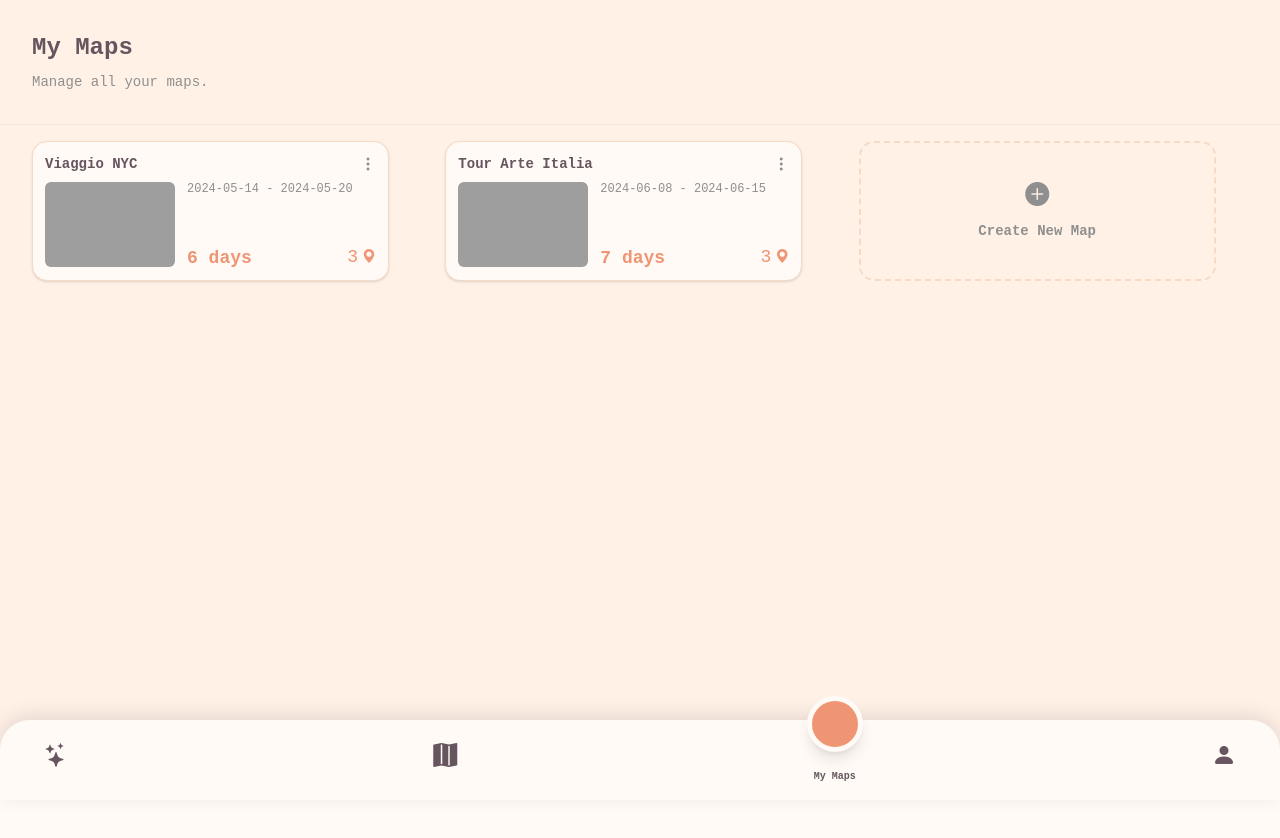
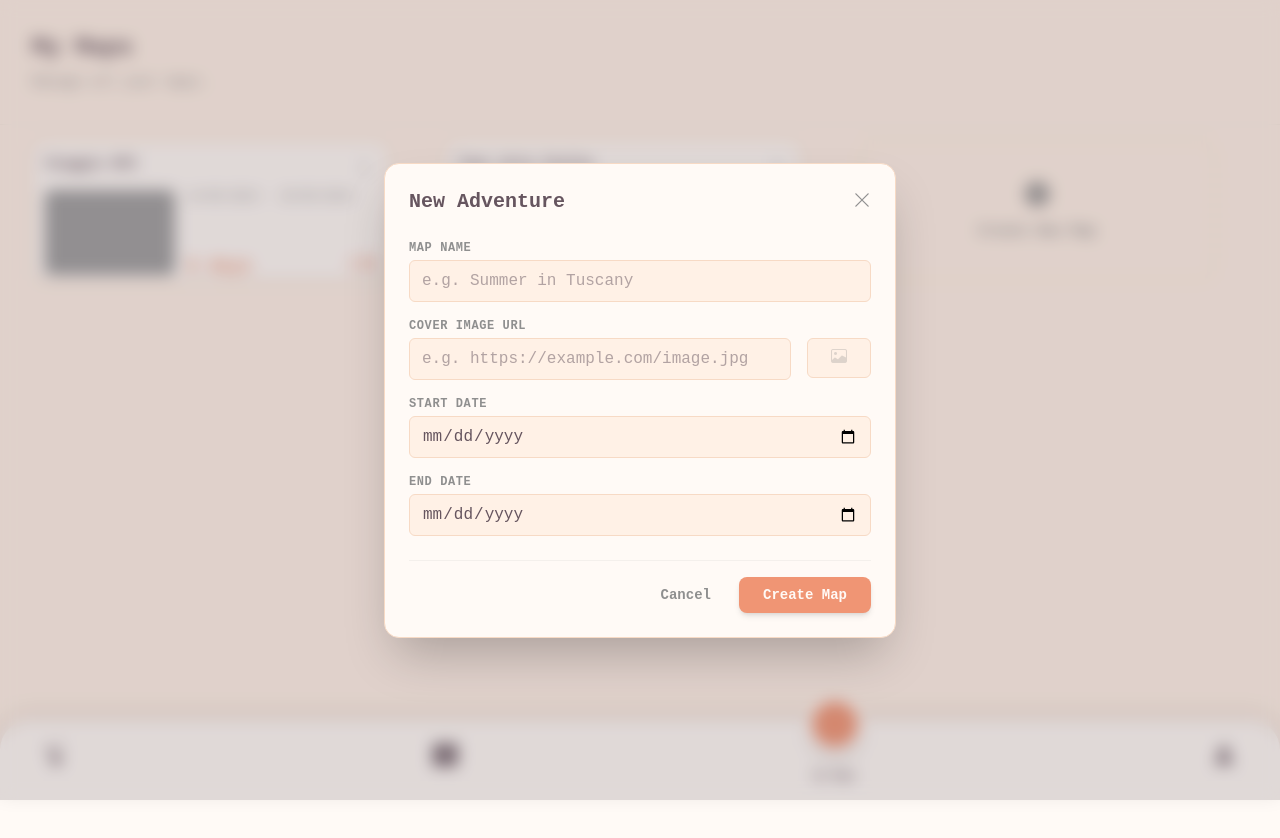
Before and after one commit to mRickk/MapFlowHFP, a Vue app in the folder nodejs/frontend/: page /my-maps in a window 1280 px wide. Both pictures are taken after a click on the button "Create New Map". Shown: the top 838 px of the page. Built offline with nearby package versions, Linux system fonts and the light colour scheme; grey boxes are pictures that could not be loaded.

Commit message:
feat: added edit and delete functionalities

```diff
--- a/nodejs/frontend/src/components/MapCard.vue
+++ b/nodejs/frontend/src/components/MapCard.vue
@@ -1,5 +1,5 @@
 <script setup lang="ts">
-import { computed } from 'vue';
+import { computed, ref } from 'vue'; // Aggiunto ref
 import { useRouter } from 'vue-router';
 import { selectMap } from '@/services/userService.js';
 
@@ -13,20 +13,30 @@ interface Props {
 }
 
 const props = defineProps<Props>();
+const emit = defineEmits(['edit', 'delete']);
 const router = useRouter();
 
-const dateRange = computed(() => `${props.startDate} - ${props.endDate}`);
+const isMenuOpen = ref(false);
+
+const formatDate = (dateStr: string) => {
+  if (!dateStr) return '';
+  return new Date(dateStr).toLocaleDateString('it-IT', {
+    day: '2-digit',
+    month: '2-digit',
+    year: 'numeric'
+  });
+};
+
+const dateRange = computed(() => {
+  return `${formatDate(props.startDate)} - ${formatDate(props.endDate)}`;
+});
 
 const durationInDays = computed(() => {
   if (!props.startDate || !props.endDate) return 0;
-
   const start = new Date(props.startDate);
   const end = new Date(props.endDate);
-
   const diffInMs = end.getTime() - start.getTime();
-  const diffInDays = Math.ceil(diffInMs / (1000 * 60 * 60 * 24));
-
-  return diffInDays;
+  return Math.ceil(diffInMs / (1000 * 60 * 60 * 24));
 });
 
 const durationLabel = computed(() => {
@@ -37,11 +47,24 @@ const durationLabel = computed(() => {
 const handleMapSelection = () => {
   try {
     selectMap(props.id);
-
     router.push({ name: 'Map' });
   } catch (error) {
     console.error("Errore durante la selezione della mappa:", error);
   }
+};
+
+const toggleMenu = () => {
+  isMenuOpen.value = !isMenuOpen.value;
+};
+
+const onEdit = () => {
+  emit('edit', props.id);
+  isMenuOpen.value = false;
+};
+
+const onDelete = () => {
+  emit('delete', props.id);
+  isMenuOpen.value = false;
 };
 </script>
 
@@ -49,16 +72,39 @@ const handleMapSelection = () => {
   <article
       @click="handleMapSelection"
       class="group relative w-[357px] h-[140px] rounded-[15px] bg-white border border-lesslight font-mono p-3 flex flex-col justify-between overflow-hidden shadow-sm
-             /* Hover effects sulla card */
              hover:shadow-xl hover:-translate-y-1 hover:border-bright/30 transition-all duration-300 ease-out cursor-pointer"
   >
-    <div class="flex justify-between items-start w-full mb-1">
-      <h3 class="text-dark font-bold text-sm truncate pr-2 group-hover:text-bright transition-colors">
+    <div class="flex justify-between items-start w-full mb-1 relative"> <h3 class="text-dark font-bold text-sm truncate pr-2 group-hover:text-bright transition-colors">
         {{ name }}
       </h3>
-      <button @click.stop class="text-gray hover:text-dark transition-colors relative z-10">
+
+      <button
+        @click.stop="toggleMenu"
+        class="text-gray hover:text-dark transition-colors relative z-20 p-1 rounded-full hover:bg-lighter"
+      >
         <i class="bi bi-three-dots-vertical"></i>
       </button>
+
+      <div
+        v-if="isMenuOpen"
+        @click.stop
+        class="absolute top-6 right-0 bg-white border border-lesslight shadow-lg rounded-md z-30 w-32 flex flex-col py-1 animate-fade-in-down"
+      >
+        <button
+          @click="onEdit"
+          class="text-left px-4 py-2 text-xs text-dark hover:bg-lighter hover:text-bright transition-colors flex items-center gap-2"
+        >
+          <i class="bi bi-pencil"></i> Edit
+        </button>
+        <button
+          @click="onDelete"
+          class="text-left px-4 py-2 text-xs text-red-500 hover:bg-red-50 transition-colors flex items-center gap-2"
+        >
+          <i class="bi bi-trash"></i> Delete
+        </button>
+      </div>
+
+      <div v-if="isMenuOpen" @click.stop="isMenuOpen = false" class="fixed inset-0 z-10 cursor-default"></div>
     </div>
 
     <div class="flex flex-row h-full">
@@ -89,3 +135,13 @@ const handleMapSelection = () => {
     </div>
   </article>
 </template>
+
+<style scoped>
+@keyframes fade-in-down {
+  from { opacity: 0; transform: translateY(-5px); }
+  to { opacity: 1; transform: translateY(0); }
+}
+.animate-fade-in-down {
+  animation: fade-in-down 0.2s ease-out forwards;
+}
+</style>
--- a/nodejs/frontend/src/services/userService.js
+++ b/nodejs/frontend/src/services/userService.js
@@ -77,6 +77,30 @@ export function deleteMap(mapId) {
     saveUser(user);
 }
 
+export function updateMap(mapId, name, starting_date, leaving_date, image_url = null) {
+    const user = getUser();
+    if (!user) return;
+    const updatedData = {
+        name: name,
+        starting_date: starting_date,
+        leaving_date: leaving_date,
+        image_url: image_url
+    };
+    const mapIndex = user.maps.findIndex(m => m.id === mapId);
+
+    if (mapIndex === -1) {
+        console.error(`Error: Map with ID ${mapId} not found.`);
+        return;
+    }
+    user.maps[mapIndex] = {
+        ...user.maps[mapIndex],
+        ...updatedData,
+        id: mapId
+    };
+
+    saveUser(user);
+}
+
 export function addPoiToMap(mapId, id, datetime = null, color = null, layer = null, must_have = false) {
     const user = getUser();
     if (!user) return;
--- a/nodejs/frontend/src/views/MyMaps.vue
+++ b/nodejs/frontend/src/views/MyMaps.vue
@@ -1,18 +1,101 @@
 <script setup lang="ts">
 import MapCard from '@/components/MapCard.vue';
-import { onMounted, ref } from 'vue';
+import { onMounted, ref, reactive } from 'vue';
+import { getUser, addMap, deleteMap, updateMap } from '@/services/userService.js'
 
-import { getUser } from '@/services/userService.js'
+interface MapData {
+  id: number;
+  name: string;
+  image_url: string;
+  starting_date: string;
+  leaving_date: string;
+  saved_poi: any[];
+}
 
-let maps = ref(null);
+let maps = ref<MapData[] | null>(null);
+const isModalOpen = ref(false);
+
+const isEditing = ref(false);
+const editingId = ref<number | null>(null);
+
+const newMap = reactive({
+  name: '',
+  image_url: '',
+  starting_date: '',
+  leaving_date: ''
+});
 
 onMounted(() => {
   maps.value = getUser().maps;
 });
+
+const openModal = () => {
+  isModalOpen.value = true;
+  isEditing.value = false;
+  editingId.value = null;
+};
+
+const handleEditMap = (id: number) => {
+  const mapToEdit = maps.value?.find(m => m.id === id);
+
+  if (mapToEdit) {
+    newMap.name = mapToEdit.name;
+    newMap.image_url = mapToEdit.image_url;
+    newMap.starting_date = mapToEdit.starting_date;
+    newMap.leaving_date = mapToEdit.leaving_date;
+
+    isEditing.value = true;
+    editingId.value = id;
+
+    isModalOpen.value = true;
+  }
+};
+
+const handleDeleteMap = (id: number) => {
+  if(confirm("Sei sicuro di voler eliminare questa mappa?")) {
+    deleteMap(id);
+    maps.value = getUser().maps;
+  }
+};
+
+const closeModal = () => {
+  isModalOpen.value = false;
+
+  newMap.name = '';
+  newMap.image_url = '';
+  newMap.starting_date = '';
+  newMap.leaving_date = '';
+  isEditing.value = false;
+  editingId.value = null;
+};
+
+const handleSave = () => {
+  if (!newMap.name || !newMap.starting_date || !newMap.leaving_date) return;
+
+  if (isEditing.value && editingId.value !== null) {
+    updateMap(
+      editingId.value,
+      newMap.name,
+      newMap.starting_date,
+      newMap.leaving_date,
+      newMap.image_url
+    );
+  } else {
+    addMap(
+      newMap.name,
+      newMap.starting_date,
+      newMap.leaving_date,
+      newMap.image_url
+    );
+  }
+  maps.value = getUser().maps;
+
+  closeModal();
+};
 </script>
 
 <template>
-  <main class="min-h-screen font-mono bg-lighter flex flex-col">
+  <main class="min-h-screen font-mono bg-lighter flex flex-col relative">
 
     <header class="sticky top-0 z-10 bg-lighter/95 backdrop-blur-sm p-8 border-b border-gray/10">
       <h1 class="text-dark text-2xl font-bold mb-2">My Maps</h1>
@@ -29,13 +112,123 @@ onMounted(() => {
           :start-date="map.starting_date"
           :end-date="map.leaving_date"
           :poi-count="map.saved_poi.length"
+          @edit="handleEditMap"
+          @delete="handleDeleteMap"
       />
 
-      <button class="w-[357px] h-[140px] rounded-[15px] border-2 border-dashed border-lesslight hover:border-bright flex flex-col items-center justify-center text-gray hover:text-bright transition-colors group">
+      <button
+        @click="openModal"
+        class="w-[357px] h-[140px] rounded-[15px] border-2 border-dashed border-lesslight hover:border-bright flex flex-col items-center justify-center text-gray hover:text-bright transition-colors group"
+      >
         <i class="bi bi-plus-circle-fill text-2xl mb-2 group-hover:scale-110 transition-transform"></i>
         <span class="text-sm font-semibold">Create New Map</span>
       </button>
     </section>
 
+    <Teleport to="body">
+      <div v-if="isModalOpen" class="fixed inset-0 z-50 flex items-center justify-center p-4">
+
+        <div class="absolute inset-0 bg-dark/20 backdrop-blur-sm transition-opacity" @click="closeModal"></div>
+
+        <div class="relative bg-white w-full max-w-lg rounded-[15px] shadow-2xl p-6 font-mono border border-lesslight animate-fade-in-up">
+
+          <div class="flex justify-between items-center mb-6">
+            <h2 class="text-xl font-bold text-dark">
+              {{ isEditing ? 'Edit Adventure' : 'New Adventure' }}
+            </h2>
+            <button @click="closeModal" class="text-gray hover:text-dark transition-colors">
+              <i class="bi bi-x-lg text-lg"></i>
+            </button>
+          </div>
+
+          <form @submit.prevent="handleSave" class="space-y-4">
+
+            <div>
+              <label class="block text-xs font-bold text-gray uppercase tracking-wider mb-1">Map Name</label>
+              <input
+                v-model="newMap.name"
+                type="text"
+                placeholder="e.g. Summer in Tuscany"
+                class="w-full bg-lighter border border-lesslight rounded-md px-3 py-2 text-dark focus:outline-none focus:border-bright focus:ring-1 focus:ring-bright transition-all"
+                required
+              />
+            </div>
+
+            <div>
+              <label class="block text-xs font-bold text-gray uppercase tracking-wider mb-1">Cover Image URL</label>
+              <div class="flex gap-4 items-start">
+                <input
+                  v-model="newMap.image_url"
+                  type="url"
+                  placeholder="e.g. https://example.com/image.jpg"
+                  class="flex-1 bg-lighter border border-lesslight rounded-md px-3 py-2 text-dark focus:outline-none focus:border-bright focus:ring-1 focus:ring-bright transition-all"
+                />
+
+                <div class="w-16 h-10 rounded-md overflow-hidden border border-lesslight bg-lighter shrink-0">
+                  <img
+                    v-if="newMap.image_url"
+                    :src="newMap.image_url"
+                    class="w-full h-full object-cover"
+                    alt="Preview"
+                    @error="newMap.image_url = ''"
+                  />
+                  <div v-else class="w-full h-full flex items-center justify-center text-gray/30">
+                    <i class="bi bi-image"></i>
+                  </div>
+                </div>
+              </div>
+            </div>
+
+            <div class="flex flex-col gap-4 w-full"> <div class="w-full">
+                <label class="block text-xs font-bold text-gray uppercase tracking-wider mb-1">Start Date</label>
+                <input
+                  v-model="newMap.starting_date"
+                  type="date"
+                  class="w-full min-w-0 bg-lighter border border-lesslight rounded-md px-3 py-2 text-dark focus:outline-none focus:border-bright transition-all"
+                  required
+                />
+              </div>
+              <div class="w-full">
+                <label class="block text-xs font-bold text-gray uppercase tracking-wider mb-1">End Date</label>
+                <input
+                  v-model="newMap.leaving_date"
+                  type="date"
+                  class="w-full min-w-0 bg-lighter border border-lesslight rounded-md px-3 py-2 text-dark focus:outline-none focus:border-bright transition-all"
+                  required
+                />
+              </div>
+            </div>
+
+            <div class="pt-4 flex justify-end gap-3 border-t border-gray/10 mt-6">
+              <button
+                type="button"
+                @click="closeModal"
+                class="px-4 py-2 text-sm font-semibold text-gray hover:text-dark transition-colors"
+              >
+                Cancel
+              </button>
+              <button
+                type="submit"
+                class="px-6 py-2 bg-bright text-white text-sm font-bold rounded-lg shadow-md hover:bg-bright/90 hover:-translate-y-0.5 transition-all duration-200"
+              >
+                {{ isEditing ? 'Update Map' : 'Create Map' }}
+              </button>
+            </div>
+
+          </form>
+        </div>
+      </div>
+    </Teleport>
+
   </main>
 </template>
+
+<style scoped>
+@keyframes fade-in-up {
+  from { opacity: 0; transform: translateY(10px); }
+  to { opacity: 1; transform: translateY(0); }
+}
+.animate-fade-in-up {
+  animation: fade-in-up 0.3s ease-out forwards;
+}
+</style>
```
